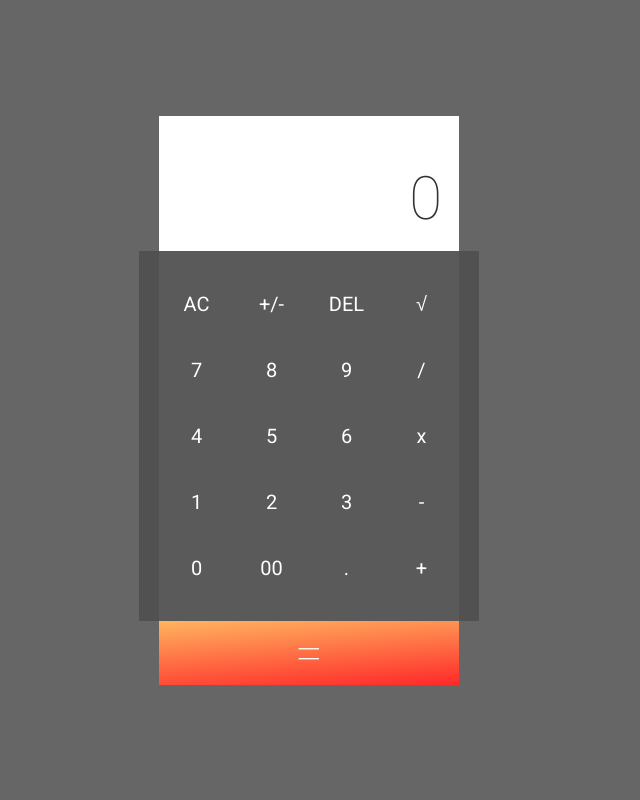
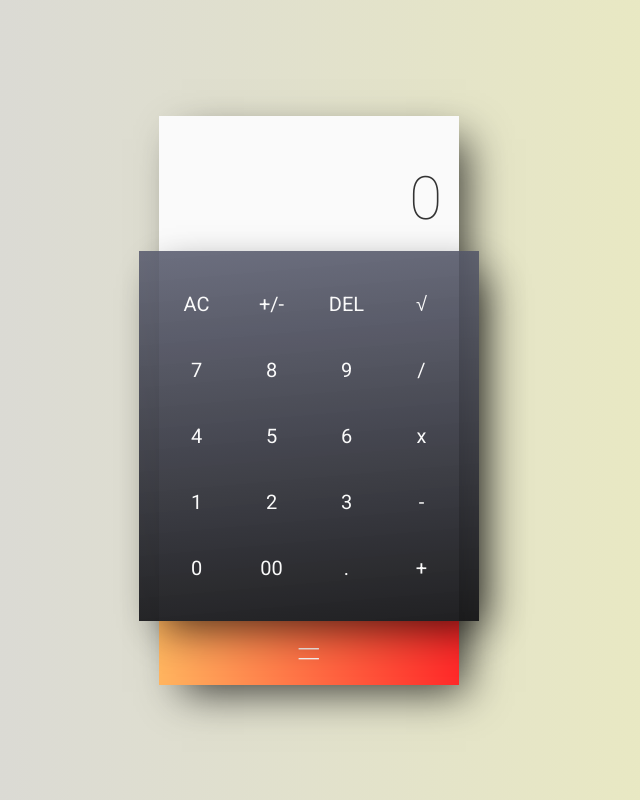
Before and after one commit to sitek94/javascript-calculator, a React (Create React App) app: page / in a window 1280 px wide. Shown: the whole page, without its empty margins (331-971 px from the left). Built offline with nearby package versions, Linux system fonts and the light colour scheme; a web font is replaced by a local one.

Commit message:
Finished styling

```diff
--- a/src/App.js
+++ b/src/App.js
@@ -26,12 +26,17 @@ function Calculator() {
     // Prevent multiple zeros
     if (digitClicked === '00' && currentValue === '0') return;
 
+    // Append zero before decimal point
+    if (digitClicked === '.' && currentValue === '0') {
+      setCurrentValue('0.');
+    }
+
     // If clicked on decimal and there is already decimal point
     if (digitClicked === '.' && currentValue.includes('.')) return;
 
     // Clicked on digit right after clicking on equals
     if (lastOperatorUsed === '=') {
-      setCurrentValue(digitClicked);
+      setCurrentValue(digitClicked === '.' ? '0.' : digitClicked);
       setMemoryValue(null);
       setLastOperatorUsed(null);
       setHistory([]);
@@ -49,7 +54,7 @@ function Calculator() {
     } else if (lastClicked === OPERATOR) {
 
       // If clicked on decimal after clicking on operator
-      if (digitClicked === '.' && lastClicked === OPERATOR) {
+      if (digitClicked === '.') {
         setCurrentValue('0' + digitClicked);
       } else {
         setCurrentValue(digitClicked);
--- a/src/Button.module.scss
+++ b/src/Button.module.scss
@@ -8,11 +8,16 @@
 }
 
 .Grid {
-  color: #fff;
+  color: #fafafa;
   background-color: transparent;
 
   &:hover {
-    background-color: #222;
+    background-color: #151517;
+    opacity: .4;
+  }
+
+  &:active {
+    opacity: .3;
   }
 }
 
@@ -23,17 +28,17 @@
   font-size: 5rem;
   font-weight: 100;
 
-  color: #fff;
+  color: #fafafa;
   background: rgb(255, 180, 95);
   background: linear-gradient(
-    176deg,
+    to right,
     rgba(255, 180, 95, 1) 0%,
     rgba(255, 41, 41, 1) 100%
   );
 
   &:hover {
     background: linear-gradient(
-      176deg,
+      to right,
       rgba(255, 180, 95, 0.9) 0%,
       rgba(255, 41, 41, 0.9) 100%
     );
@@ -41,7 +46,7 @@
 
   &:active {
     background: linear-gradient(
-      176deg,
+      to right,
       rgba(255, 180, 95, 0.75) 0%,
       rgba(255, 41, 41, 0.75) 100%
     );
--- a/src/Display.scss
+++ b/src/Display.scss
@@ -5,7 +5,7 @@
   padding: 1.7rem;
 
   text-align: right;
-  background-color: #fff;
+  background-color: #fafafa;
 
   .top {
     font-size: 1.5rem;
--- a/src/Layout.module.scss
+++ b/src/Layout.module.scss
@@ -9,8 +9,8 @@
   grid-template-rows: minmax(135px, 200px) 370px 64px;
 
   color: #333;
-  background-color: #fff;
-
+  background-color: #fafafa;
+  box-shadow: 15px 15px 40px -8px rgba(0,0,0,0.75);
 
 }
 .top {
@@ -20,9 +20,6 @@
 
 }
 .middle {
-  background-color: #333;
-  opacity: .8;
-
   display: grid;
   grid-template-rows: repeat(5, 1fr);
   grid-template-columns: repeat(4, 1fr);
@@ -30,6 +27,7 @@
   padding: 20px 0;
   z-index: 100;
 
+  // Middle panel effect
   &::after {
     content: " ";
     width: 100%;
@@ -39,13 +37,20 @@
     position: absolute;
     top: 0;
     left: 0;
-    background-color: #333;
-    opacity: .5;
     z-index: -1;
+
+    // Slightly different (lighter) colors
+    // background: rgb(88,91,110);
+    // background: linear-gradient(175deg, rgba(88,91,110,0.9251050762101716) 0%, rgba(37,39,45,1) 100%);
+
+    // Background color and opacity
+    background: rgb(88,91,110);
+    background: linear-gradient(175deg, rgba(88,91,110,0.9251050762101716) 0%, rgba(21,21,23,1) 100%);
+    opacity: .95;
+
+    box-shadow: 15px 15px 40px -8px rgba(0,0,0,0.75);
   }
 }
-
-
 
 .bottom {
   display: flex;
--- a/src/style.scss
+++ b/src/style.scss
@@ -10,8 +10,8 @@ html {
 }
 
 body {
-  color: #fff;
-  background-color: #666;
+  color: #fafafa;
+
   font-size: 2rem;
   font-family: 'Roboto', sans-serif;
 }
@@ -21,4 +21,6 @@ body {
   display: flex;
   justify-content: center;
   align-items: center;
+
+  background: linear-gradient(to left, #efefbb, #d4d3dd);
 }
```
